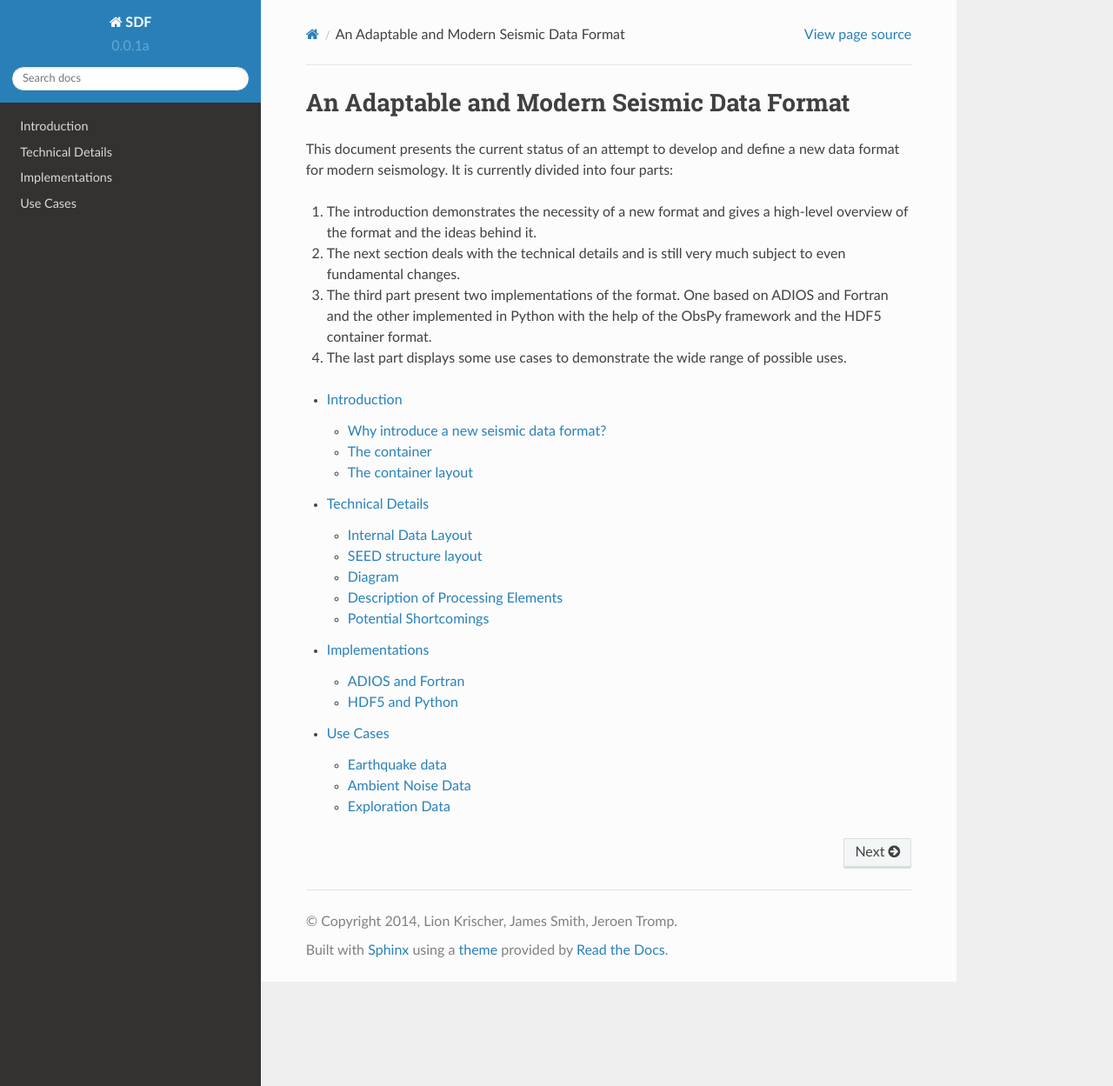
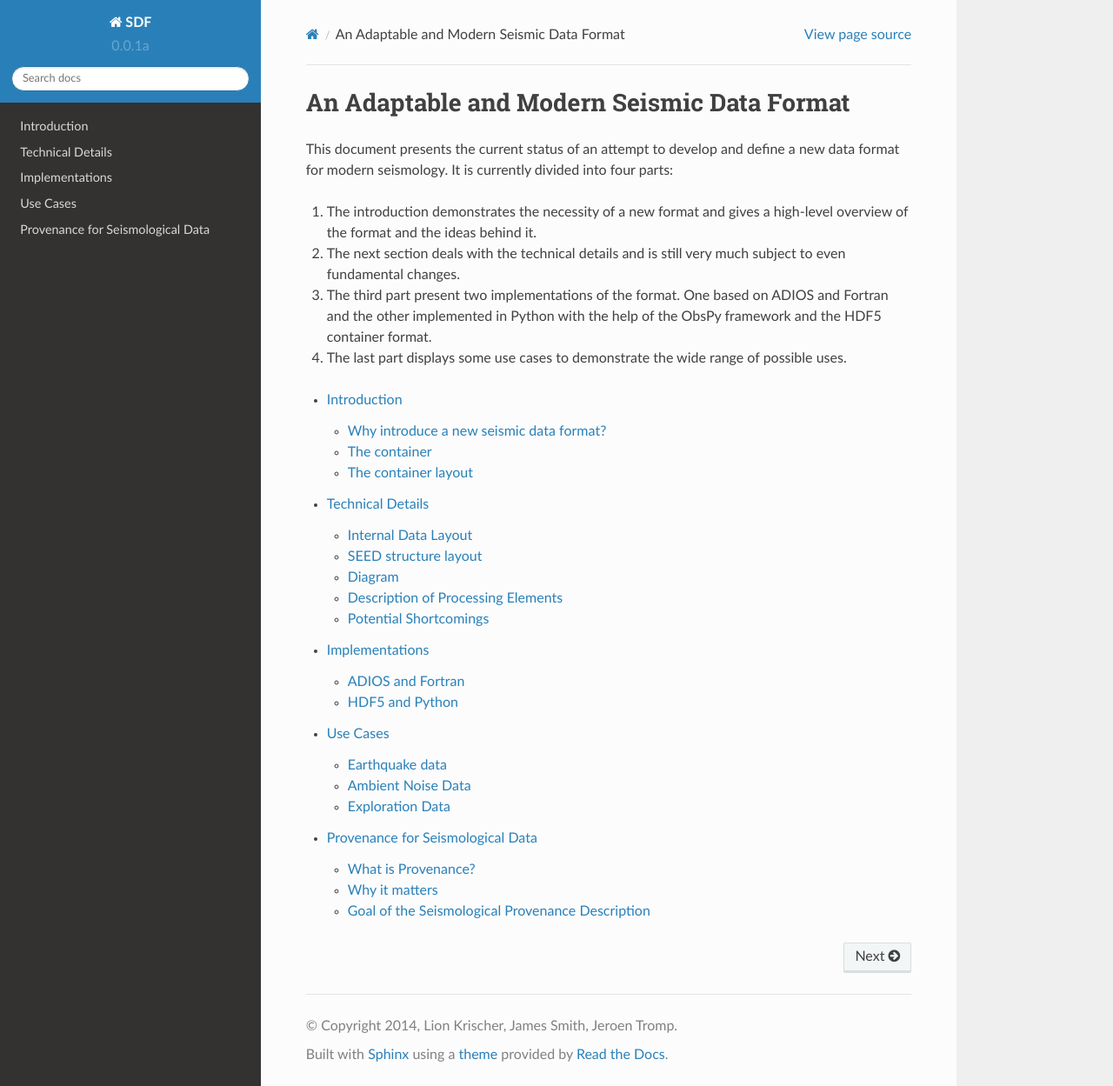
Before and after one commit to wjlei1990/ASDF, a Sphinx documentation site: the page built from doc/index.rst, in a window 1280 px wide and 1249 px high. Shown: the whole window at 87% size. Built offline with Sphinx 7.4.7 and the Read the Docs theme 2.0.0, drawn with Linux system fonts in a browser that asks for light colours; part of the change alters nothing that is shown.

Commit message:
Added more provenance information.

```diff
--- a/doc/index.rst
+++ b/doc/index.rst
@@ -29,3 +29,4 @@ new data format for modern seismology. It is currently divided into four parts:
    technical_details
    implementations
    use_cases
+   provenance
--- /dev/null
+++ b/doc/provenance.rst
@@ -0,0 +1,63 @@
+Provenance for Seismological Data
+=================================
+
+What is Provenance?
+-------------------
+
+    Provenance is information about entities, activities, and people involved
+    in producing a piece of data or thing, which can be used to form
+    assessments about its quality, reliability or trustworthiness.
+    [W3C_PROV]_
+
+
+In a seismological context provenance can be seen as information about the
+processes that created a particular piece of data. For synthetic waveforms the
+provenance information describes which solver and settings therein were used to
+generate it. When looking at processed seismograms the provenance has knowledge
+about the different time series analysis steps that led to it.
+
+
+Provenance information can be derived from different perspectives.
+*Agent-centered provenance* describes what people where involved in the
+creation of a particular piece of data. *Object-centered provenance* traces the
+origins of data by tracking the different pieces of information that assembled
+it.  *Process-centered provenance* finally captures the actions that were taken
+to generate that particular piece of data.
+
+For the following we will take the **process-centered** viewpoint as
+essentially all data in seismology can be described by a succession of
+different processes that created it.
+
+Provenance is a kind of metainformation but there is metainformation that is
+not considered to be provenance. For example the physical location of a seismic
+data recording is metadata but not provenance.
+
+
+Why it matters
+--------------
+
+Provenance is a key step towards the goal of fully reproducible research. The
+final result of many research projects are some papers describing methodology
+and results. Due to many subjective choices greatly influencing the final
+result many papers are essentially one off studies that cannot be reproduced.
+Scientists need to be very disciplined if they aim for reproducible results.
+This problem only intensifies with increasing amounts of data common in modern
+research.
+
+Provenance is in theory able to solve this by capturing all information that
+went into producing a particular result.
+
+
+Goal of the Seismological Provenance Description
+------------------------------------------------
+
+We here do not aim for full reproducibility as too many variables affect the
+final result. Effects we do not aim to capture are for example floating point
+math difference on different machines and compilers, errors in CPU operations,
+and the like.
+
+**Somebody looking at data described by our provenance information should be
+able to tell what steps where taken to generate this particular piece of data
+in a qualitative fashion.**
+
+.. [W3C_PROV] http://www.w3.org/TR/2013/NOTE-prov-overview-20130430/
```
